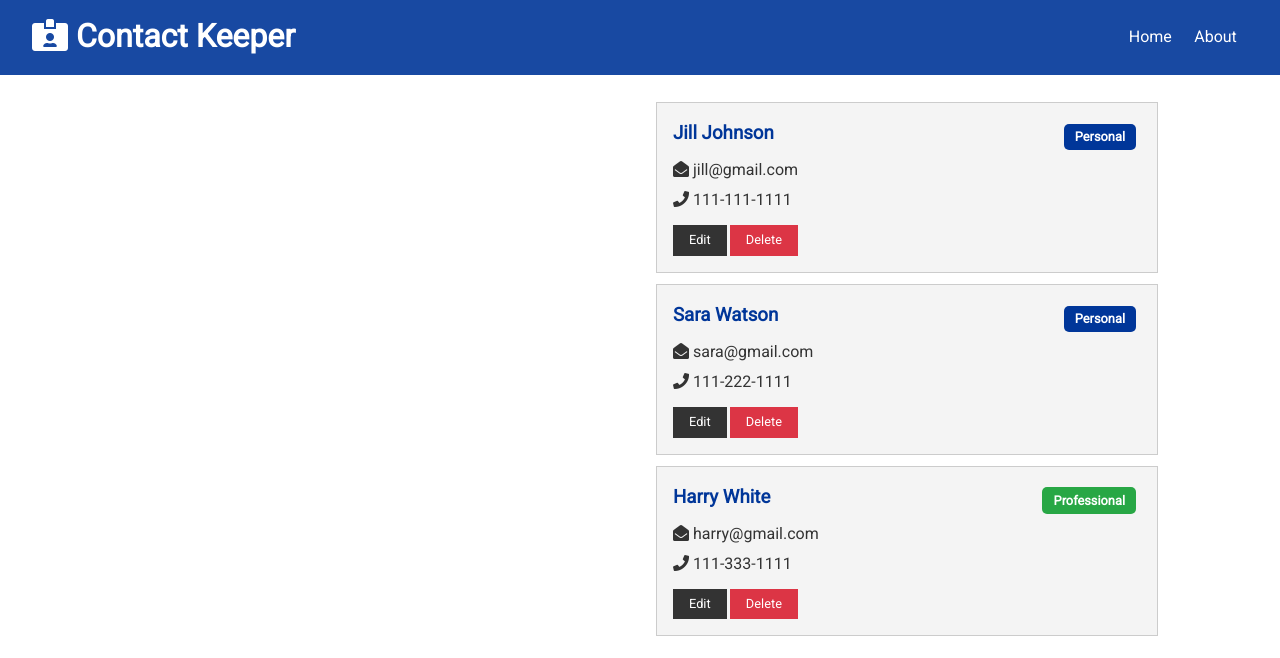
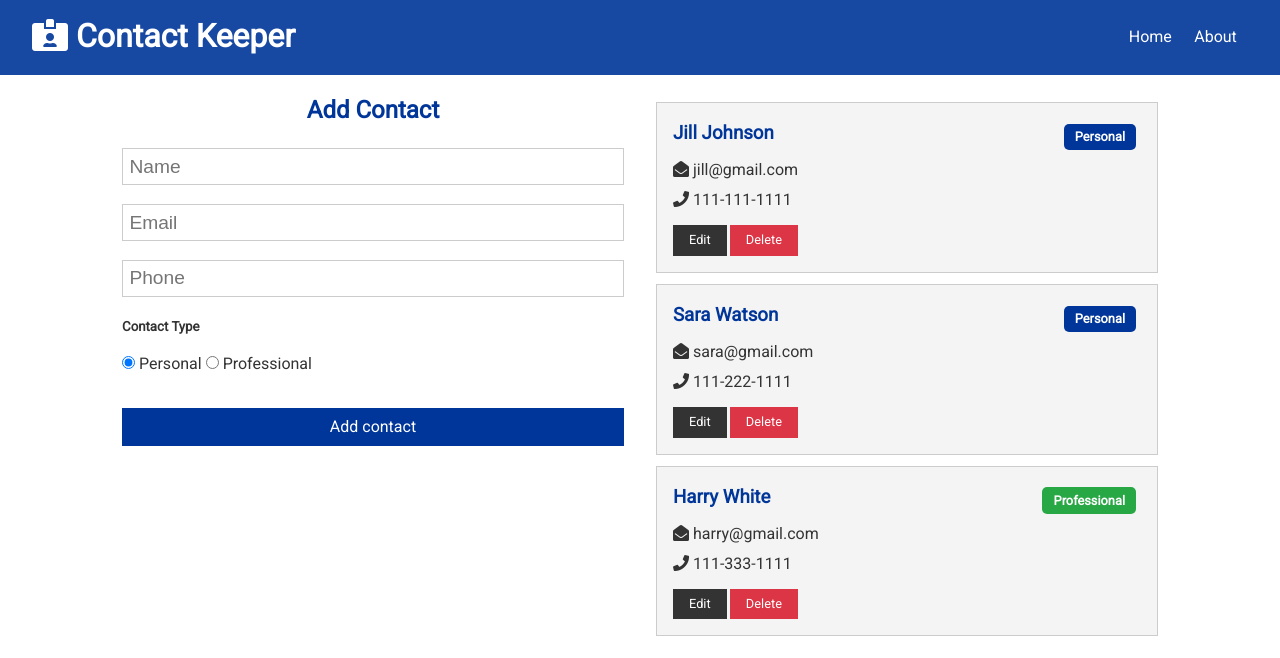
Before and after one commit to nplayfair/contact_keeper, a React (Create React App) app in the folder client/: page / in a window 1280 px wide. Shown: the top 658 px of the page. Built offline with nearby package versions, Linux system fonts and the light colour scheme.

Commit message:
Create contact form component

```diff
--- /dev/null
+++ b/client/src/components/contacts/ContactForm.js
@@ -0,0 +1,36 @@
+import React, { useState } from 'react'
+
+const ContactForm = () => {
+  const [contact, setContact] = useState({
+    name: '',
+    email: '',
+    phone: '',
+    type: 'personal'
+  });
+
+  const { name, email, phone, type } = contact;
+
+  const onChange = e => setContact({ ...contact, [e.target.name]: e.target.value });
+
+  return (
+    <form>
+      <h2 className="text-primary">Add Contact</h2>
+      <input type="text" placeholder="Name" name="name" value={name}
+        onChange={onChange} />
+      <input type="email" placeholder="Email" name="email" value={email}
+        onChnage={onChange} />
+      <input type="text" placeholder="Phone" name="phone" value={phone}
+        onChange={onChange} />
+      <h5>Contact Type</h5>
+      <input type="radio" name="type" value="personal" checked={type === 'personal'}
+      /> Personal{' '}
+      <input type="radio" name="type" value="professional" checked={type === 'professional'}
+      /> Professional{' '}
+      <div>
+        <input type="submit" value="Add contact" className="btn btn-primary btn-block" />
+      </div>
+    </form>
+  )
+}
+
+export default ContactForm
--- a/client/src/components/pages/Home.js
+++ b/client/src/components/pages/Home.js
@@ -1,11 +1,12 @@
 import React from 'react'
 import Contacts from '../contacts/Contacts'
+import ContactForm from '../contacts/ContactForm'
 
 const Home = () => {
   return (
     <div className="grid-2">
       <div>
-        {/* ContactForm */}
+        <ContactForm />
       </div>
       <div>
         <Contacts />
```
